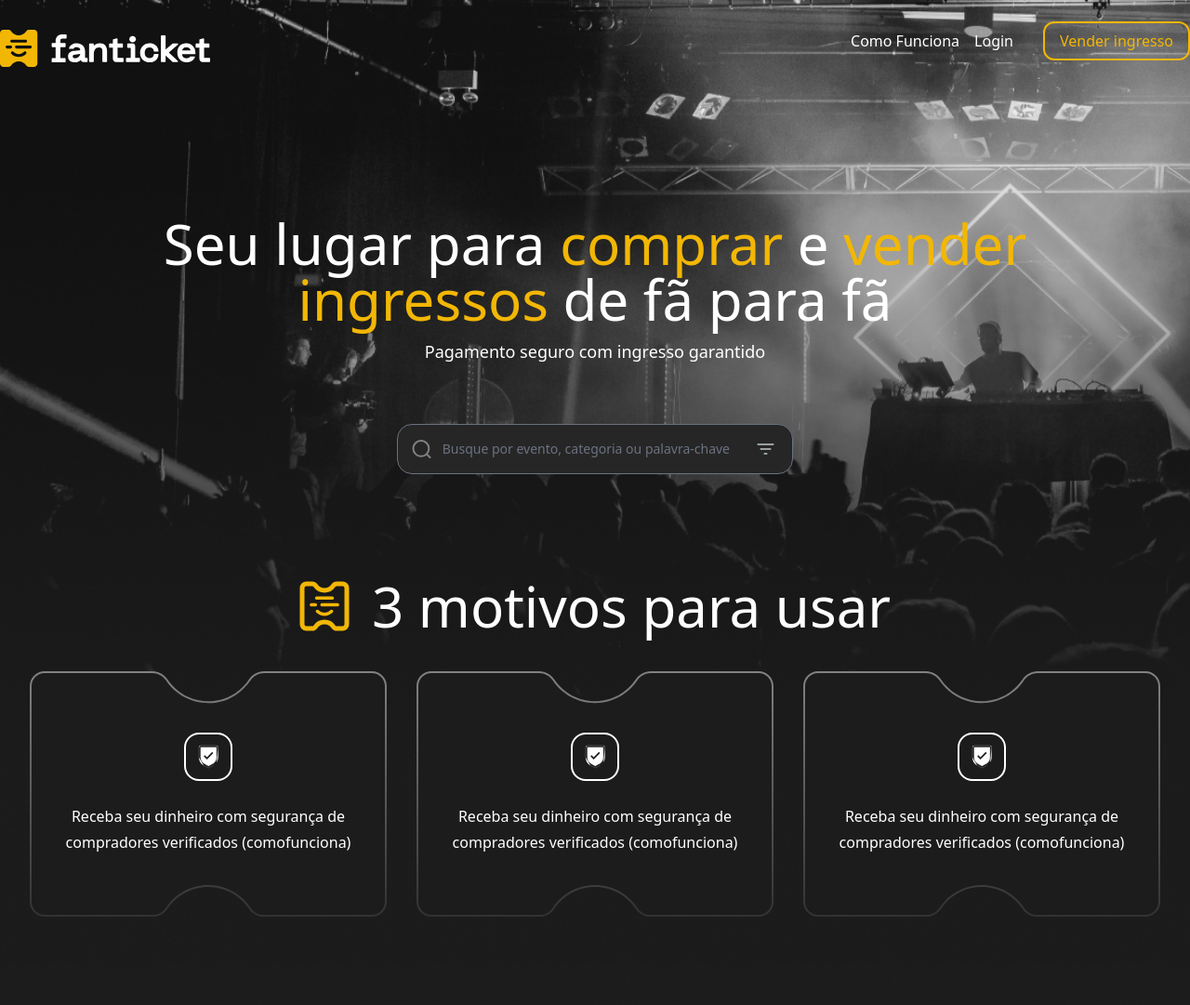
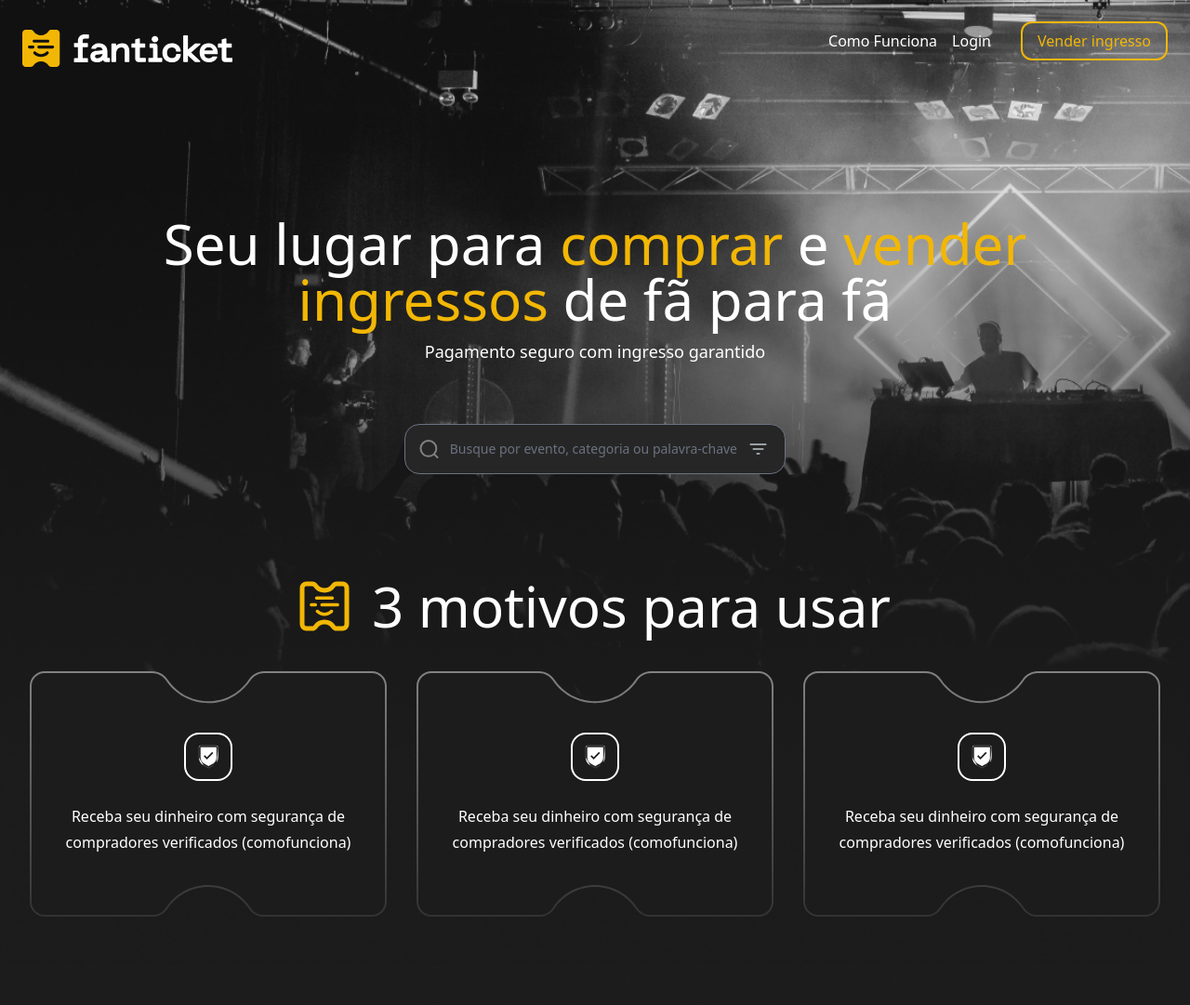
Before and after one commit to Simple2B/fan-tickets, a Flask app: page / in a window 1280 px wide. Shown: the top 1081 px of the page at 93% size. Run offline with Flask 3, Linux system fonts and the light colour scheme; style sheets or scripts are compiled from the project's sources; parts of the project's set-up code (start-up, migrations or seed data) failed here and were passed over; some libraries are stand-ins or nearby versions.

Commit message:
fixed padding for body

```diff
--- a/app/templates/landing/base.html
+++ b/app/templates/landing/base.html
@@ -96,7 +96,7 @@
         {% set background = "bg-concert" %}
     {% endif %}
     {% block body %}
-    <div class="pt-8 pb-24 bg-no-repeat bg-cover {{ background }}">
+    <div class="pt-8 px-6 pb-24 bg-no-repeat bg-cover {{ background }}">
       <div class="max-w-7xl my-0 mx-auto">
         <!-- prettier-ignore -->
         {% include 'landing/header.html' %}
@@ -108,7 +108,7 @@
     {% block content %}
     {% endblock %}
     {% endblock %}
-    <div class="pt-16 bg-no-repeat bg-cover bg-footer">
+    <div class="pt-16 px-6 bg-no-repeat bg-cover bg-footer">
       <div class="max-w-7xl my-0 mx-auto">
         {% include 'landing/footer.html' %}
       </div>
```
